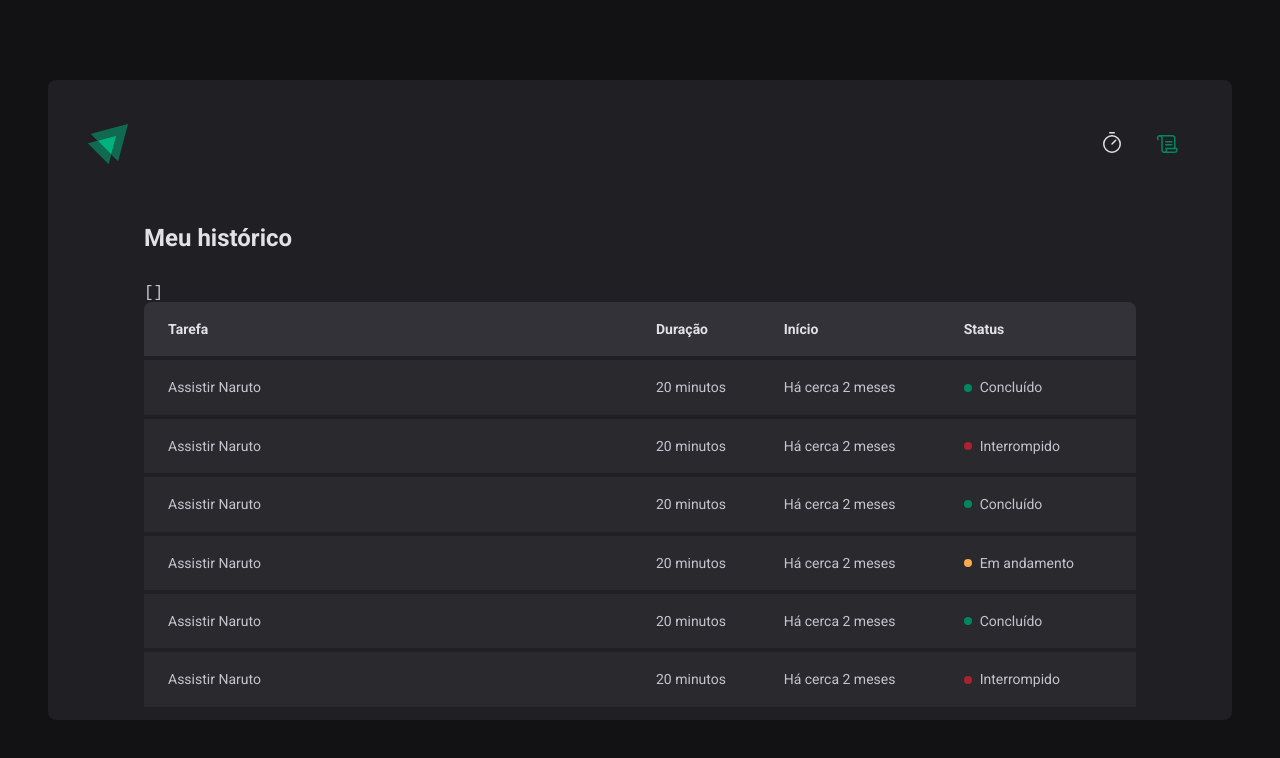
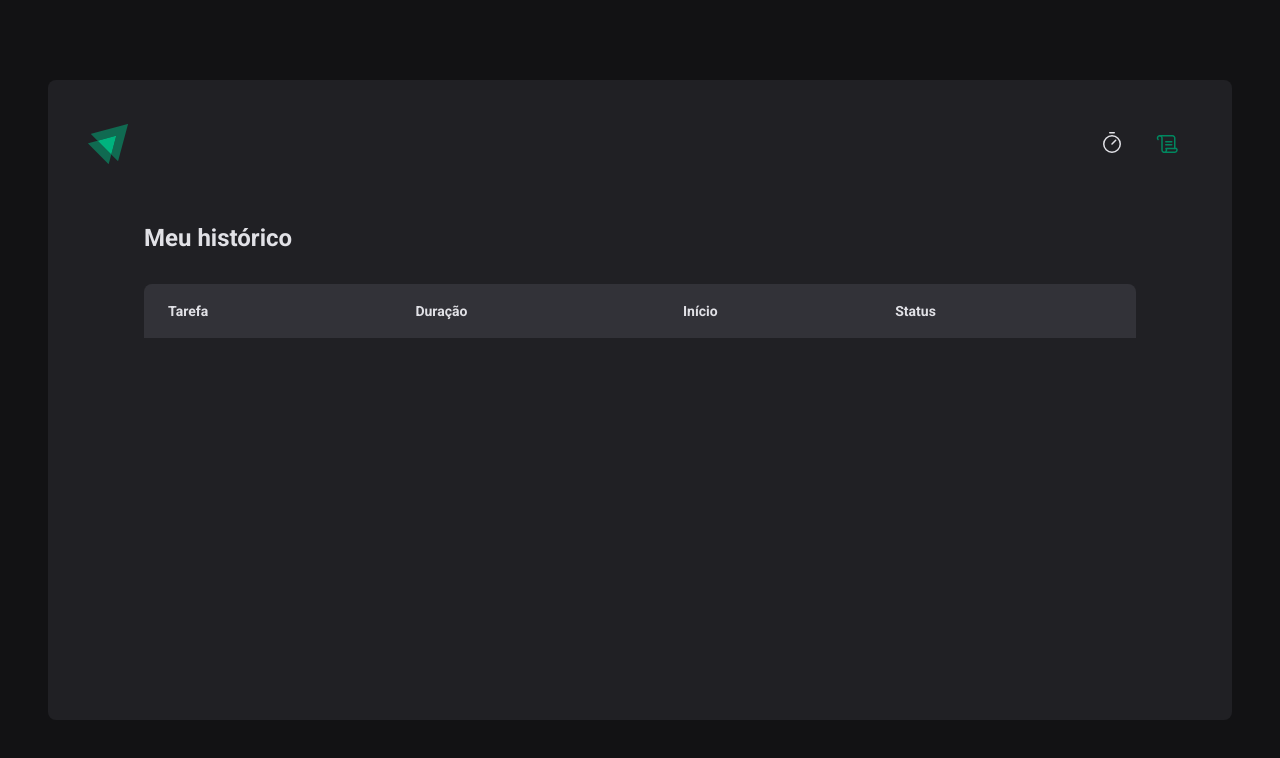
Before and after one commit to mateusrc-dev/ignite-timer, a React (Vite) app: page /history in a window 1280 px wide. Shown: the top 758 px of the page. Built offline with nearby package versions, Linux system fonts and the light colour scheme.

Commit message:
add cycles in history

```diff
--- a/src/contexts/CyclesContext.tsx
+++ b/src/contexts/CyclesContext.tsx
@@ -18,7 +18,7 @@
 }
 
 interface CyclesContextType {
-  // vamos falar aqui quais informações vamos colocar dentro do contexto - as informações que Countdown precisa
+  // vamos falar aqui quais informações vamos colocar dentro do contexto - as informações que Countdown, Home, History precisam
   cycles: Cycle[] // vamos passar cycles para o contexto para termos acesso em history
   activeCycle: Cycle | undefined // vai ser undefined quando o usuário não tiver iniciado nenhum ciclo
   activeCycleId: string | null
@@ -29,7 +29,7 @@
   interruptCurrentCycle: () => void
 }
 
-export const CyclesContext = createContext({} as CyclesContextType) // vamos criar o contexto dos ciclos - temos que colocar o 'as' para que em value em Provider sugira os valores a serem inseridos no contexto - para o Countdown conseguir acessar esse contexto, precisamos exportar ele
+export const CyclesContext = createContext({} as CyclesContextType) // vamos criar o contexto dos ciclos - temos que colocar o 'as' para que em value em Provider sugira os valores a serem inseridos no contexto - para o Countdown Home e History conseguir acessar esse contexto, precisamos exportar ele
 
 interface CyclesContextProviderProps {
   children: ReactNode // ReactNode nada mais é do que qualquer HTML válido, qualquer JSX válido
@@ -43,13 +43,14 @@
   const [activeCycleId, setActiveCycleId] = useState<string | null>(null) // estado que vai armazenar o 'id' do ciclo ativo - generics para fazer a tipagem do dado do estado em generics - vai inicializar como nulo porque o valor inicial do ciclo é nulo
   const [amountSecondsPassed, setAmountSecondsPassed] = useState(0) // esse estado vai armazenar a quantidade de segundos que passaram após o ciclo ter sido criado
   const activeCycle = cycles.find((cycle) => cycle.id === activeCycleId) // vamos retornar o ciclo que tenha o 'id' igual ao 'id' do ciclo ativo
+
   function setSecondsPassed(seconds: number) {
     // vamos criar uma função para atualizar os segundos que passam que vai ser chamada do componente Countdown
     setAmountSecondsPassed(seconds)
   }
 
   function markCurrentCycleAsFinished() {
-    // é melhor criar uma nova função pra enviar no contexto do que enviar uma função de useState pra atualizar o estado no contexto (essa função foi definida aqui porque usa a função setCycles que só exite dentro de Home)
+    // é melhor criar uma nova função pra enviar no contexto do que enviar uma função de useState pra atualizar o estado no contexto (essa função foi definida aqui porque usa a função setCycles) - vai ser chamada do componente Countdown
     setCycles((state) =>
       state.map((cycle) => {
         // map vai percorrer cada ciclo dentro de 'cycles' e vai retornar cada ciclo alterado ou não - estamos seguindo os princípios da imutabilidade
@@ -64,7 +65,7 @@
   }
 
   function createNewCycle(data: CreateCycleData) {
-    // vamos usar um método com um nome diferente de handleSubmit que estamos pegando acima em useForm - vamos colocar esse método dentro de handleSubmit abaixo - podemos receber como argumento o data (são os dados do nosso input do nosso formulário)
+    // vamos usar um método com um nome diferente de handleSubmit que estamos pegando acima em useForm - vamos colocar esse método dentro de handleSubmit abaixo - podemos receber como argumento o data (são os dados do nosso input do nosso formulário) - vai ser chamada do componente Home
     const newCycle: Cycle = {
       id: String(new Date().getTime()), // o getTime retorna o tempo em milissegundos
       task: data.task,
@@ -76,11 +77,11 @@
     setActiveCycleId(newCycle.id) // vamos armazenar o 'id' do ciclo ativo nesse estado
     setAmountSecondsPassed(0) // vamos zerar os a contagem dos segundos pra quando reiniciar o ciclo eles iniciarem corretamente
 
-    // reset() // podemos recuperar essa função de useForm - ela automaticamente retorna os campos para o valor inicial (que foi inserido nas configurações)
+    // reset() - a função reset agora vai ficar no próprio componente Home, vai ser chamada após essa função
   }
 
   function interruptCurrentCycle() {
-    // função para parar o ciclo
+    // função para parar o ciclo  - vai ser chamada do componente Home
     setCycles((state) =>
       state.map((cycle) => {
         // map vai percorrer cada ciclo dentro de 'cycles' e vai retornar cada ciclo alterado ou não - estamos seguindo os princípios da imutabilidade
--- a/src/pages/History/index.tsx
+++ b/src/pages/History/index.tsx
@@ -1,6 +1,8 @@
 import { useContext } from 'react'
 import { CyclesContext } from '../../contexts/CyclesContext'
 import { HistoryContainer, HistoryList, Status } from './styles'
+import { formatDistanceToNow } from 'date-fns' // vamos usar esse método para calcular a distância de uma determinada data para a data atual
+import ptBR from 'date-fns/locale/pt-BR'
 
 export function History() {
   const { cycles } = useContext(CyclesContext) // conseguimos ter acesso a cycles através do context
@@ -9,7 +11,6 @@
     <HistoryContainer>
       <h1>Meu histórico</h1>
       <HistoryList>
-        <pre>{JSON.stringify(cycles, null, 2)}</pre>
         <table>
           <thead>
             <tr>
@@ -20,54 +21,37 @@
             </tr>
           </thead>
           <tbody>
-            <tr>
-              <td>Assistir Naruto</td>
-              <td>20 minutos</td>
-              <td>Há cerca 2 meses</td>
-              <td>
-                <Status statusColor="green">Concluído</Status>
-              </td>
-            </tr>
-            <tr>
-              <td>Assistir Naruto</td>
-              <td>20 minutos</td>
-              <td>Há cerca 2 meses</td>
-              <td>
-                <Status statusColor="red">Interrompido</Status>
-              </td>
-            </tr>
-            <tr>
-              <td>Assistir Naruto</td>
-              <td>20 minutos</td>
-              <td>Há cerca 2 meses</td>
-              <td>
-                <Status statusColor="green">Concluído</Status>
-              </td>
-            </tr>
-            <tr>
-              <td>Assistir Naruto</td>
-              <td>20 minutos</td>
-              <td>Há cerca 2 meses</td>
-              <td>
-                <Status statusColor="yellow">Em andamento</Status>
-              </td>
-            </tr>
-            <tr>
-              <td>Assistir Naruto</td>
-              <td>20 minutos</td>
-              <td>Há cerca 2 meses</td>
-              <td>
-                <Status statusColor="green">Concluído</Status>
-              </td>
-            </tr>
-            <tr>
-              <td>Assistir Naruto</td>
-              <td>20 minutos</td>
-              <td>Há cerca 2 meses</td>
-              <td>
-                <Status statusColor="red">Interrompido</Status>
-              </td>
-            </tr>
+            {cycles.map((cycle) => {
+              return (
+                <tr key={cycle.id}>
+                  <td>{cycle.task}</td>
+                  <td>{cycle.minutesAmount} minutos</td>
+                  <td>
+                    {formatDistanceToNow(cycle.startDate, {
+                      addSuffix: true, // para ficar um 'há' na frente
+                      locale: ptBR, // para ficar no idioma português
+                    })}
+                  </td>
+                  <td>
+                    {
+                      cycle.finishedDate && (
+                        <Status statusColor="green">Concluído</Status>
+                      ) /* o && significa então... se for verdadeiro então... só executa se for verdadeiro, não tem else */
+                    }
+                    {
+                      cycle.interruptedDate && (
+                        <Status statusColor="red">Interrompido</Status>
+                      ) /* o && significa então... se for verdadeiro então... só executa se for verdadeiro, não tem else */
+                    }
+                    {
+                      !cycle.interruptedDate && !cycle.finishedDate && (
+                        <Status statusColor="yellow">Em andamento</Status>
+                      ) /* o && significa então... se for verdadeiro então... só executa se for verdadeiro, não tem else */
+                    }
+                  </td>
+                </tr>
+              )
+            })}
           </tbody>
         </table>
       </HistoryList>
--- a/src/pages/Home/index.tsx
+++ b/src/pages/Home/index.tsx
@@ -36,7 +36,12 @@
     },
   }) // useForm retorna um objeto com várias funções dentro dele - por isso podemos desestruturar - quando usamos o useForm() é como se estivessemos criando um novo formulário na aplicação e a função register fala quais campos vou ter no formulário - register recebe o nome do input (é uma função que recebe parâmetros) e retorna alguns métodos que usamos pra trabalhar com input (onChange, onBlur, onFocus...) - vamos importar a função watch para observar determinado input - no objeto de configurações vamos colocar o esquema de validação (regras de validação - vamos criar um objeto para colocar essas regras) - também no objeto de configurações podemos passar a propriedade defaultValues e dizer os valores iniciais dos campos do formulário - vamos passar um generic para o useForm com a tipagem de data
 
-  const { /* reset, */ watch, handleSubmit } = newCycleForm
+  const { reset, watch, handleSubmit } = newCycleForm
+
+  function handleCreateNewCycle(data: NewCycleFormData) {
+    createNewCycle(data)
+    reset() // podemos recuperar essa função de useForm - ela automaticamente retorna os campos para o valor inicial (que foi inserido nas configurações)
+  }
 
   const task = watch('task') // vamos observar o input de nome 'task' (nome que colocamos dentro de register) em tempo real, com isso podemos fazer a validação em 'disabled' - transforma o nosso formulário em um controlled
   const isSubmitDisabled = !task
@@ -44,7 +49,7 @@
   return (
     //  como o button é do tipo submit, a tag 'form' tem que ficar envolvendo ele
     <HomeContainer>
-      <form onSubmit={handleSubmit(createNewCycle)} action="">
+      <form onSubmit={handleSubmit(handleCreateNewCycle)} action="">
         <FormProvider
           {
             ...newCycleForm /* vamos despejar tudo que tem dentro de newCycleForm - vários métodos do formulário */
```
